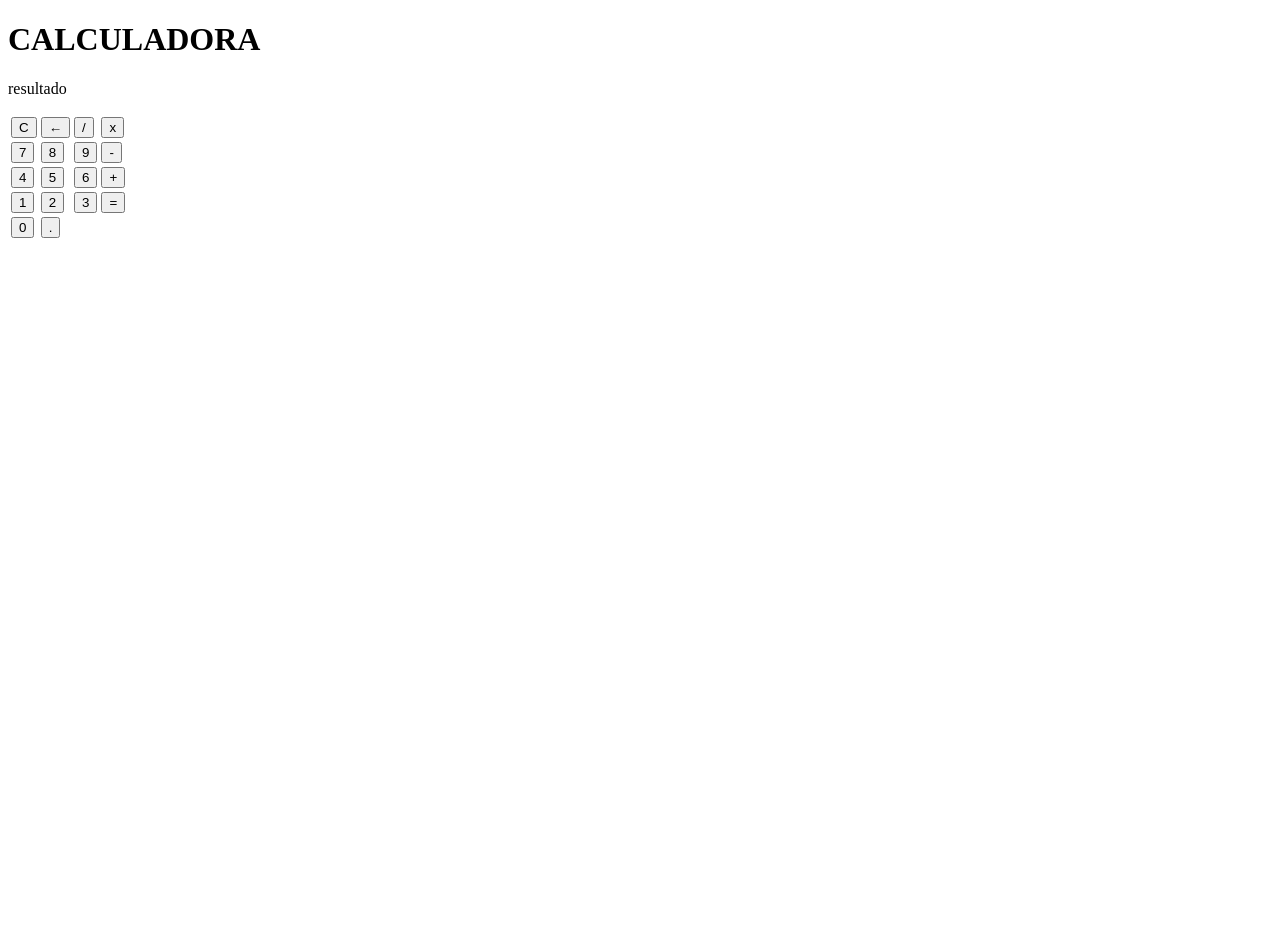
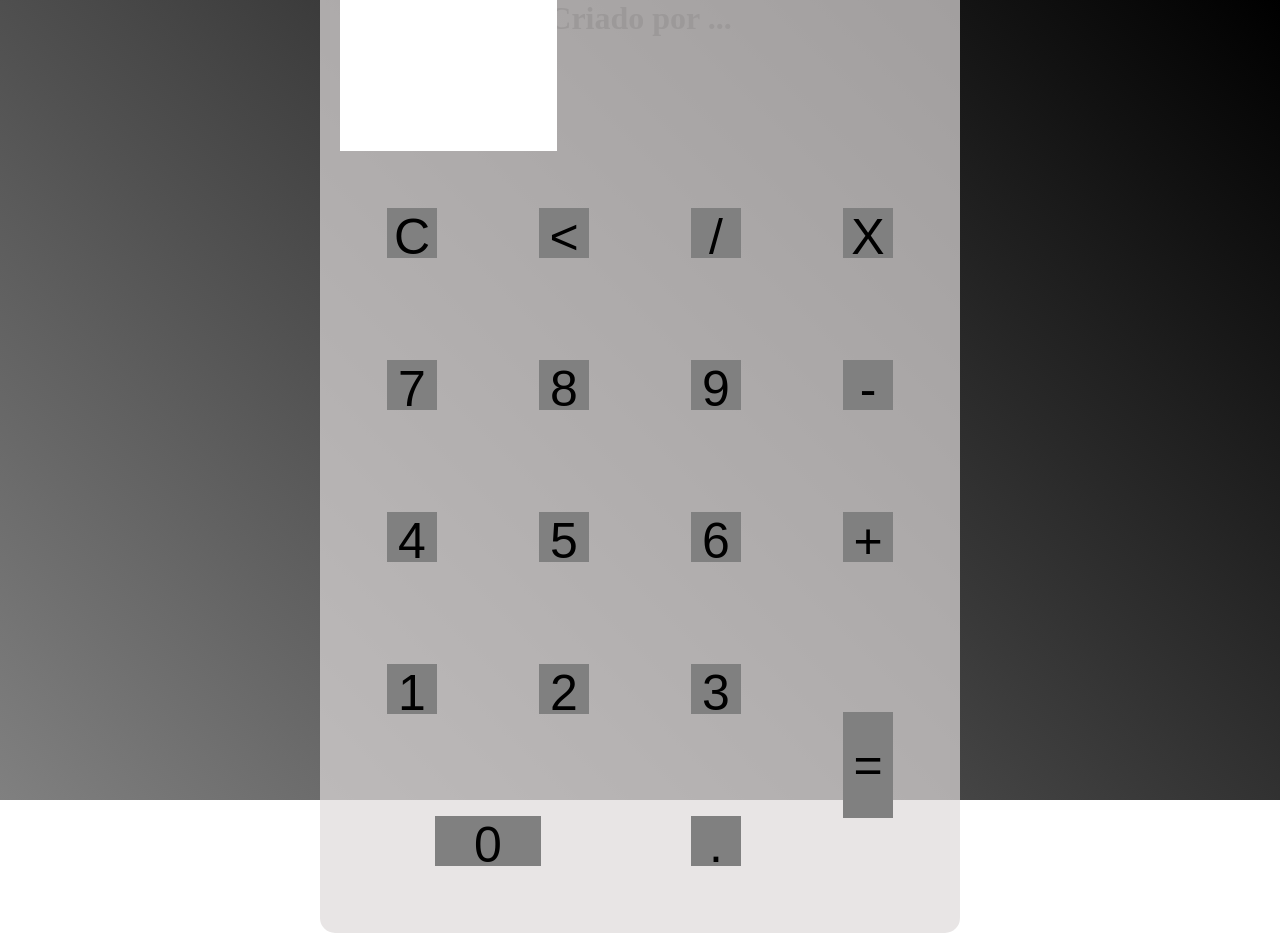
Before and after one commit to yohanbilik/Calculadora, a plain HTML site: page index.html in a window 1280 px wide. Before the commit the page ends 800 px from the top, so only its background shows below. Drawn offline with Linux system fonts and the light colour scheme.

Commit message:
Add files via upload

```diff
--- a/index.html
+++ b/index.html
@@ -1,60 +1,50 @@
 <!DOCTYPE html>
-<html lang="en">
+
+<html>
     <head>
-    <meta charset="UTF-8">
-    <meta http-equiv="X-UA-Compatible" content="IE=edge">
-    <meta name="viewport" content="width=device-width, initial-scale=1.0">
         <title>Calculadora</title>
+        <meta harset="UTF-8">
+        <meta name="viewport" content="width-device-width, initial-scale=1.0">
+        <link rel="stylesheet" href="styles.css">
+    </head>
 
-<link rel="stylesheet" href="styles.css">
-
-</head>
     <body>
+        <div class="fundo">
+            <h1>Criado por ...</h1>
             <div class="Calculadora">
-<h1> CALCULADORA</h1>
-<p id="resultado"> resultado</p>
+                <h1>Calculadora</h1>
+                <p id="resultado"></p>
                 <table>
-
-
                     <tr>
                         <td><button class="botao">C</button></td>
-<td><button class="botao">←</button></td>
+                        <td><button class="botao"><</button></td>
                         <td><button class="botao">/</button></td>
-<td><button class="botao">x</button></td>
+                        <td><button class="botao">X</button></td>
                     </tr>
-
                     <tr>
                         <td><button class="botao">7</button></td>
                         <td><button class="botao">8</button></td>
                         <td><button class="botao">9</button></td>
                         <td><button class="botao">-</button></td>
-
                     </tr>
                     <tr>
                         <td><button class="botao">4</button></td>
                         <td><button class="botao">5</button></td>
                         <td><button class="botao">6</button></td>
                         <td><button class="botao">+</button></td>
-
                     </tr>
                     <tr>
                         <td><button class="botao">1</button></td>
                         <td><button class="botao">2</button></td>
                         <td><button class="botao">3</button></td>
-    <td><button class="botao">=</button></td>
-
+                        <td rowspan="2"><button class="botao" style="height: 106px;">=</button></td>
                     </tr>
                     <tr>
-    <td><button class="botao">0</button></td>
+                        <td colspan="2"><button class="botao" style="width: 106px;">0</button></td>
                         <td><button class="botao">.</button></td>
-
                     </tr>
-
-
-
-
-
                 </table>
+            </div>
         </div>
     </body>
 </html>
--- a/styles.css
+++ b/styles.css
@@ -0,0 +1,44 @@
+*{
+    margin: 0;
+    padding: 0;
+}
+.fundo{
+    background-image: linear-gradient(45deg,grey,black);
+    height: 100vh;
+    color: black;
+    font-family:'Times New Roman', Times, serif;
+    text-align: center;
+}
+.Calculadora{
+    position:  absolute;
+    background-color: rgba(222, 219, 219, 0.7);
+    top: 50%;
+    left: 50%;
+    transform: translate(-50%,-50%);
+    border-radius: 15px;
+    padding: 15px;
+    font-size: 20px;
+}
+.botao{
+    width: 50px;
+    height: 50px;
+    margin: 50px;
+    font-size: 50px;
+    cursor: pointer;
+    background-color: grey;
+    border: none;
+    color: black;
+}
+.botao:hover{
+    background-color: black;
+    color:white
+}
+#resultado{
+    background-color: white;
+    width: 207px;
+    height: 207px;
+    margin: 5px;
+    color:black;
+    text-align: right;
+    padding: 5px;
+}
```
Lines whose indentation alone changed are shown as unchanged.
